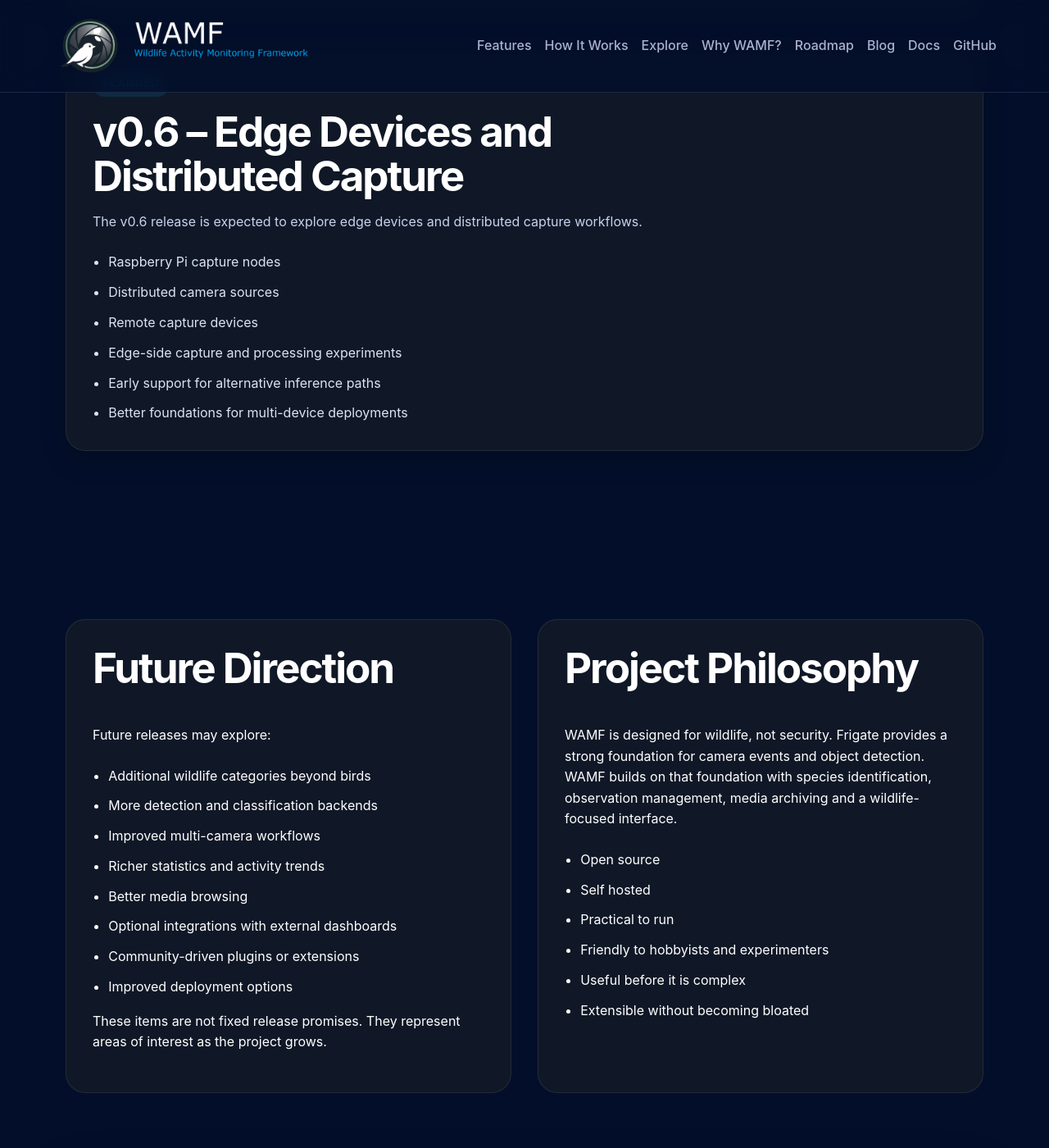
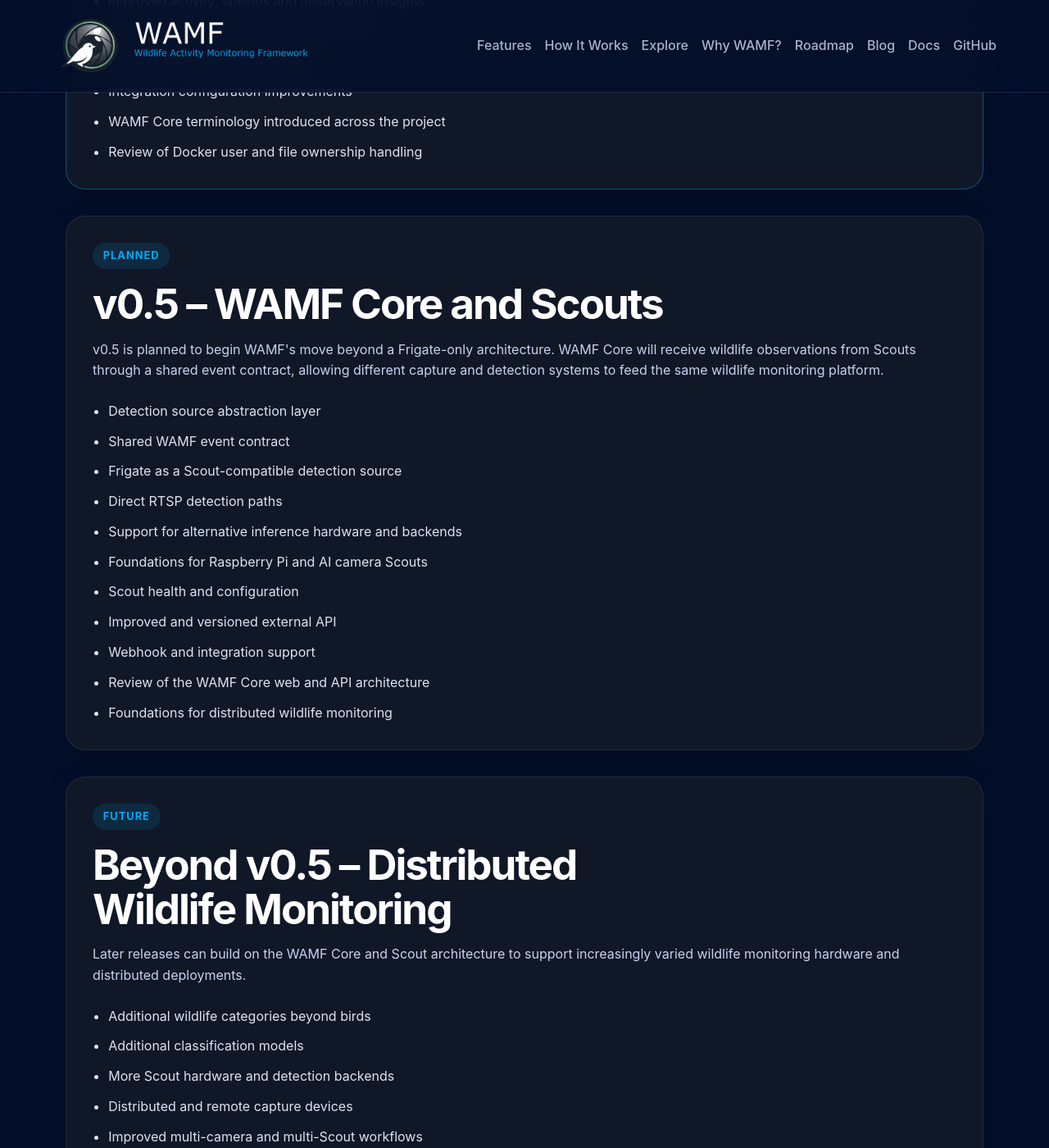
Before and after one commit to WAMF-Project/WAMF-Website, a Jekyll site: the page built from roadmap.html, in a window 1280 px wide and 1400 px high, scrolled down 2178 px. Shown: the whole window at 82% size. Built offline with Jekyll 4.4.1, drawn with Linux system fonts in a browser that asks for light colours; some of the changed text lies outside the part shown.

Commit message:
Update website for WAMF v0.4.0 release

```diff
--- a/roadmap.html
+++ b/roadmap.html
@@ -1,7 +1,7 @@
 ---
 layout: default
 title: Roadmap
-description: The WAMF project roadmap, including current release focus, planned features and future direction.
+description: The WAMF project roadmap, including current releases, planned features and future direction.
 ---
 
 <section class="section page-hero">
@@ -15,99 +15,116 @@
 </section>
 
 <section class="section roadmap-page">
-  <article class="roadmap-release current">
-    <span class="roadmap-status">Current Focus</span>
-    <h2>v0.4 – Platform Stabilisation</h2>
+  <article class="roadmap-release">
+    <span class="roadmap-status">Released</span>
+    <h2>v0.4.0 – Platform Stabilisation</h2>
     <p>
-      The current release focuses on delivering a stable foundation for WAMF,
-      improving reliability, usability and deployment for self-hosted wildlife
-      monitoring.
+      Released on 18 September 2026, WAMF v0.4.0 establishes a stable,
+      deployable foundation for self-hosted wildlife monitoring using Frigate
+      as the detection source.
     </p>
 
     <ul>
-      <li>Stable Frigate event processing</li>
+      <li>Stable Frigate event processing over MQTT</li>
       <li>AI bird species identification</li>
       <li>Observation storage using SQLite</li>
       <li>Snapshot and clip archiving</li>
       <li>Media retention tools</li>
-      <li>Recent detections interface</li>
-      <li>Activity views</li>
+      <li>Recent detections and activity views</li>
       <li>Species metadata and reference information</li>
-      <li>Health and status endpoints</li>
-      <li>Admin tools</li>
-      <li>Docker deployment testing</li>
-      <li>Public website and documentation foundations</li>
+      <li>System health and administration tools</li>
+      <li>First-run configuration and administrator bootstrap</li>
+      <li>Reliable restart and shutdown handling</li>
+      <li>Official Docker deployment through GHCR</li>
+      <li>Validated compatibility with Frigate 0.17.2 and 0.18.0</li>
+      <li>Deployment and portability testing across multiple hosts</li>
+      <li>Public website and documentation</li>
     </ul>
   </article>
 
-  <article class="roadmap-release">
+  <article class="roadmap-release current">
     <span class="roadmap-status">Next Release</span>
-    <h2>v0.5 – Extensibility and Observation Management</h2>
+    <h2>v0.4.5 – Usability and Integration</h2>
     <p>
-      The v0.5 release is planned to improve WAMF’s internal structure and make
-      observations easier to explore.
+      v0.4.5 will build on the stable v0.4.0 foundation with a focus on
+      configuration, usability, integrations and clearer WAMF terminology
+      before the larger architectural work planned for v0.5.
     </p>
 
     <ul>
-      <li>Detection abstraction layer</li>
-      <li>Capture source abstraction</li>
-      <li>Cleaner internal provider interfaces</li>
-      <li>Improved API consistency</li>
-      <li>Observation Explorer</li>
-      <li>Filtering by species</li>
-      <li>Filtering by date range</li>
-      <li>Filtering by confidence</li>
-      <li>Improved observation browsing</li>
-      <li>Documentation updates for developers and users</li>
+      <li>Form-based configuration and setup improvements</li>
+      <li>Improved configuration validation and service testing</li>
+      <li>Camera configuration and management improvements</li>
+      <li>Administration navigation and interface polish</li>
+      <li>Search and favourites</li>
+      <li>Improved recent detections</li>
+      <li>Additional WAMF Core health information</li>
+      <li>Improved activity, species and observation insights</li>
+      <li>Archive and media browsing improvements</li>
+      <li>Improved logging and diagnostics</li>
+      <li>Integration configuration improvements</li>
+      <li>WAMF Core terminology introduced across the project</li>
+
+      <li>Review of Docker user and file ownership handling</li>
     </ul>
   </article>
 
   <article class="roadmap-release">
     <span class="roadmap-status">Planned</span>
-    <h2>v0.6 – Edge Devices and Distributed Capture</h2>
+    <h2>v0.5 – WAMF Core and Scouts</h2>
     <p>
-      The v0.6 release is expected to explore edge devices and distributed
-      capture workflows.
+      v0.5 is planned to begin WAMF's move beyond a Frigate-only architecture.
+      WAMF Core will receive wildlife observations from Scouts through a shared
+      event contract, allowing different capture and detection systems to feed
+      the same wildlife monitoring platform.
     </p>
 
     <ul>
-      <li>Raspberry Pi capture nodes</li>
-      <li>Distributed camera sources</li>
-      <li>Remote capture devices</li>
-      <li>Edge-side capture and processing experiments</li>
-      <li>Early support for alternative inference paths</li>
-      <li>Better foundations for multi-device deployments</li>
+      <li>Detection source abstraction layer</li>
+      <li>Shared WAMF event contract</li>
+      <li>Frigate as a Scout-compatible detection source</li>
+      <li>Direct RTSP detection paths</li>
+      <li>Support for alternative inference hardware and backends</li>
+      <li>Foundations for Raspberry Pi and AI camera Scouts</li>
+      <li>Scout health and configuration</li>
+      <li>Improved and versioned external API</li>
+      <li>Webhook and integration support</li>
+      <li>Review of the WAMF Core web and API architecture</li>
+      <li>Foundations for distributed wildlife monitoring</li>
+    </ul>
+  </article>
+
+  <article class="roadmap-release">
+    <span class="roadmap-status">Future</span>
+    <h2>Beyond v0.5 – Distributed Wildlife Monitoring</h2>
+    <p>
+      Later releases can build on the WAMF Core and Scout architecture to
+      support increasingly varied wildlife monitoring hardware and distributed
+      deployments.
+    </p>
+
+    <ul>
+      <li>Additional wildlife categories beyond birds</li>
+      <li>Additional classification models</li>
+      <li>More Scout hardware and detection backends</li>
+      <li>Distributed and remote capture devices</li>
+      <li>Improved multi-camera and multi-Scout workflows</li>
+      <li>Richer statistics and long-term activity trends</li>
+      <li>Expanded external integrations</li>
+      <li>Community-driven extensions</li>
     </ul>
   </article>
 </section>
 
 <section class="section roadmap-notes">
-  <div class="roadmap-note-card">
-    <h2>Future Direction</h2>
-    <p>Future releases may explore:</p>
-    <ul>
-      <li>Additional wildlife categories beyond birds</li>
-      <li>More detection and classification backends</li>
-      <li>Improved multi-camera workflows</li>
-      <li>Richer statistics and activity trends</li>
-      <li>Better media browsing</li>
-      <li>Optional integrations with external dashboards</li>
-      <li>Community-driven plugins or extensions</li>
-      <li>Improved deployment options</li>
-    </ul>
-    <p>
-      These items are not fixed release promises. They represent areas of
-      interest as the project grows.
-    </p>
-  </div>
+
 
   <div class="roadmap-note-card">
     <h2>Project Philosophy</h2>
     <p>
-      WAMF is designed for wildlife, not security. Frigate provides a strong
-      foundation for camera events and object detection. WAMF builds on that
-      foundation with species identification, observation management, media
-      archiving and a wildlife-focused interface.
+      WAMF is designed for wildlife monitoring rather than security. It aims
+      to turn camera detections into useful wildlife observations while
+      remaining practical for self-hosted systems and experimental hardware.
     </p>
     <ul>
       <li>Open source</li>
@@ -123,13 +140,11 @@
 <section class="section cta">
   <h2>Want to follow WAMF as it grows?</h2>
   <p>
-    Start with the documentation, browse the code, or follow development through
-    the GitHub organisation.
+    Start with the documentation, browse the code, or follow development
+    through the GitHub organisation.
   </p>
   <div class="actions">
     <a class="button primary" href="https://docs.wamf.uk">Documentation</a>
-    <a class="button secondary" href="https://github.com/WAMF-Project"
-      >GitHub</a
-    >
+    <a class="button secondary" href="https://github.com/WAMF-Project">GitHub</a>
   </div>
 </section>
```
Also changed, not shown: _posts/2026-09-18-wamf-v0.4.0-released.md (added, +177 -0 lines).
